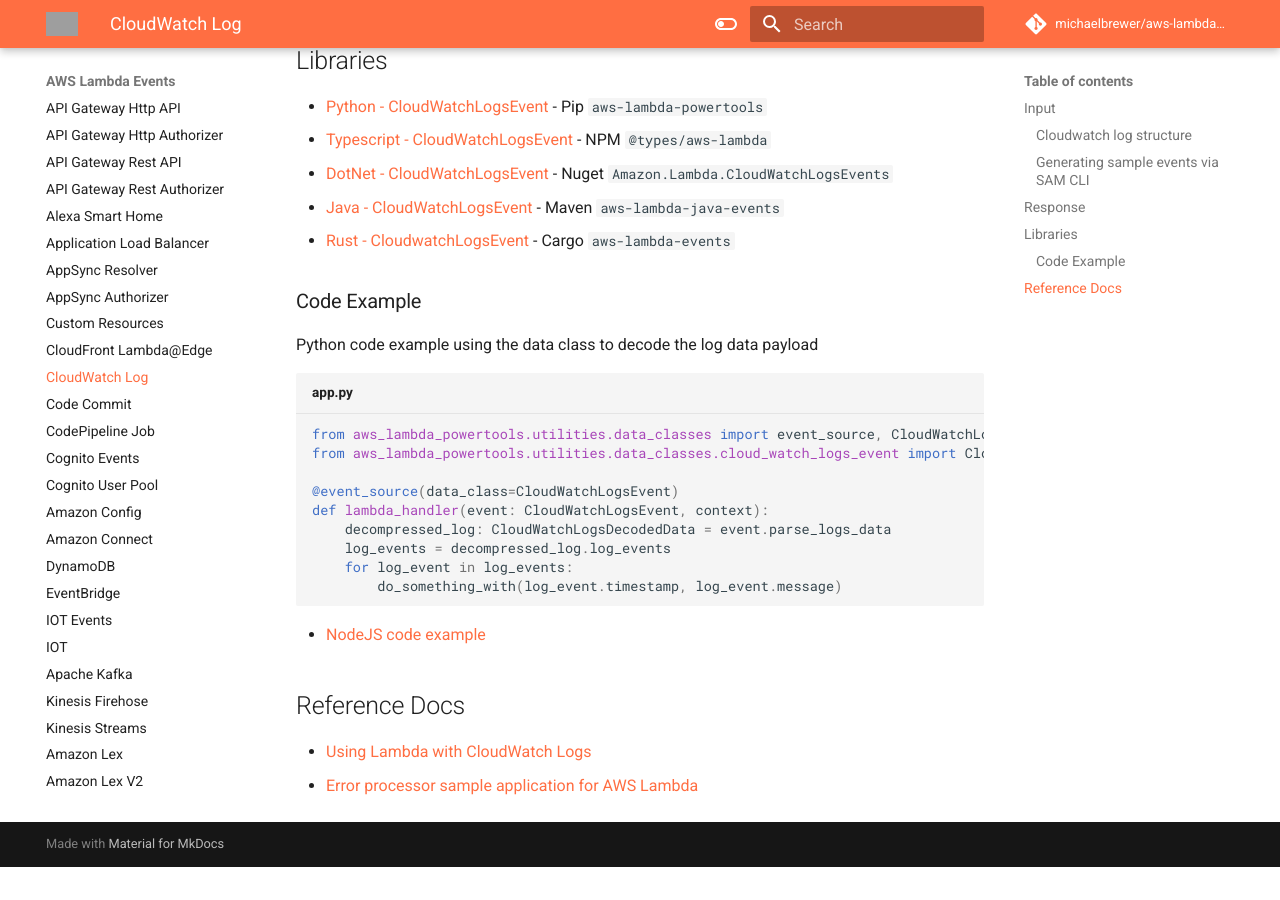
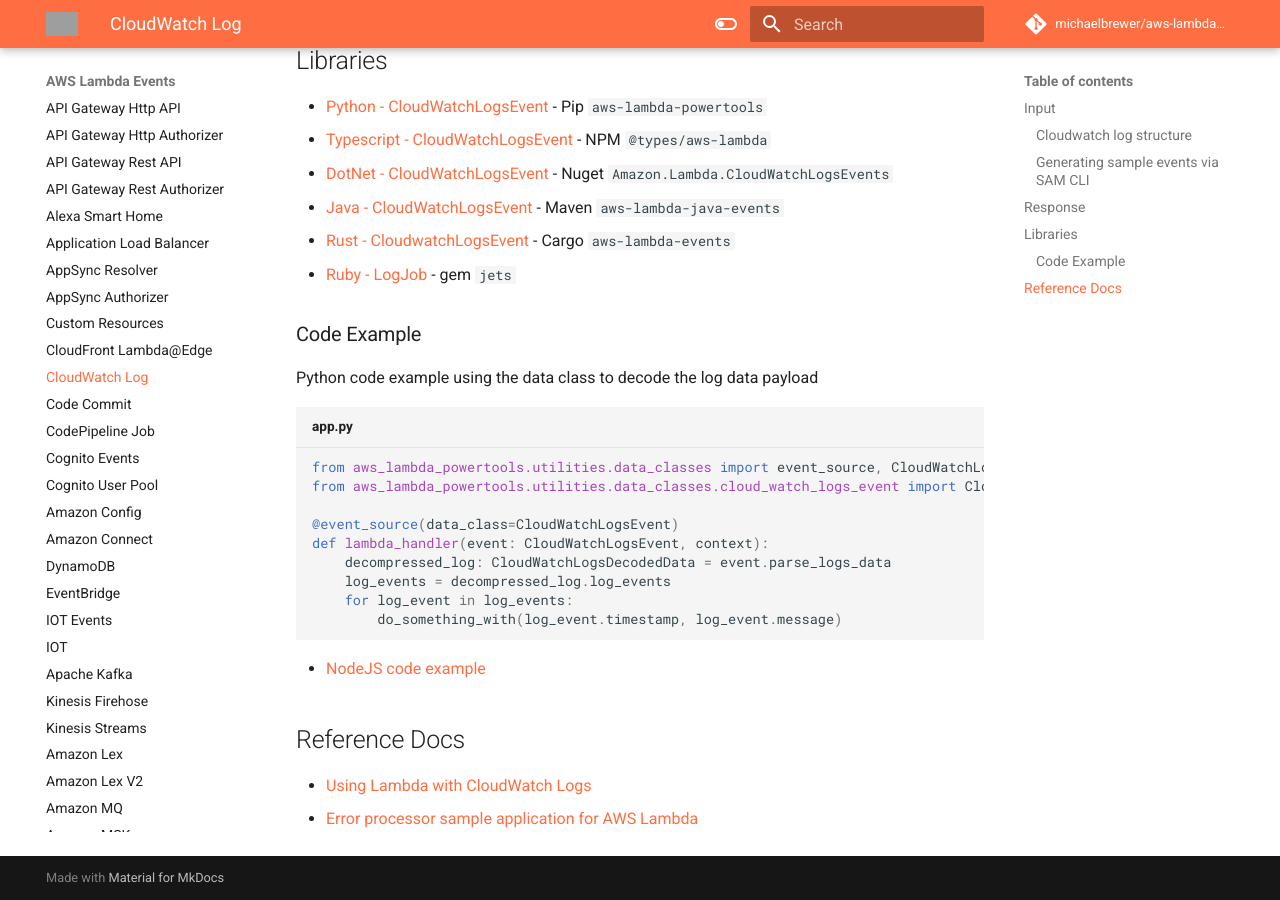
Before and after one commit to michaelbrewer/aws-lambda-events, an MkDocs documentation site: the page built from docs/cloudwatch-logs.md, in a window 1280 px wide and 900 px high, scrolled down 1294 px. Built offline with MkDocs 1.6.1 and Material for MkDocs 9.7.7, drawn with Linux system fonts in a browser that asks for light colours; comment, search, counter and statistics services are not loaded; before the commit the page ends 2161 px from its top, so only the background shows below that; grey boxes are pictures that could not be loaded.

Commit message:
feat(cw-logs): Add ruby library

```diff
--- a/docs/cloudwatch-logs.md
+++ b/docs/cloudwatch-logs.md
@@ -55,6 +55,7 @@
 - [DotNet - CloudWatchLogsEvent](https://github.com/aws/aws-lambda-dotnet/tree/master/Libraries/src/Amazon.Lambda.CloudWatchLogsEvents) - Nuget `Amazon.Lambda.CloudWatchLogsEvents`
 - [Java - CloudWatchLogsEvent](https://github.com/aws/aws-lambda-java-libs/blob/master/aws-lambda-java-events/src/main/java/com/amazonaws/services/lambda/runtime/events/CloudWatchLogsEvent.java) - Maven `aws-lambda-java-events`
 - [Rust - CloudwatchLogsEvent](https://github.com/LegNeato/aws-lambda-events/blob/master/aws_lambda_events/src/generated/cloudwatch_logs.rs) - Cargo `aws-lambda-events`
+- [Ruby - LogJob](https://rubyonjets.com/docs/events/cloudwatch-log/) - gem `jets`
 
 ### Code Example
 
```
